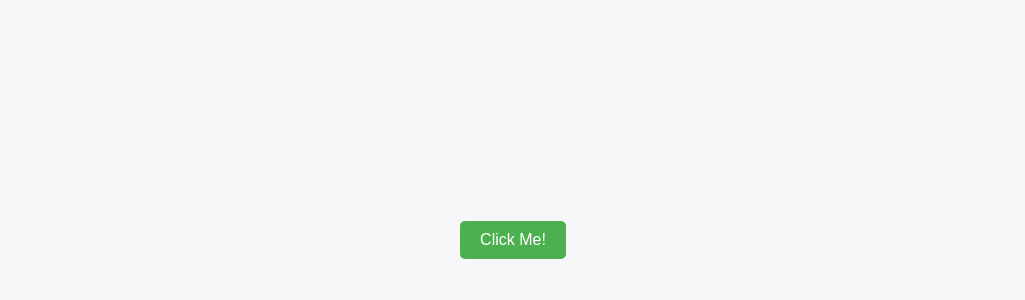
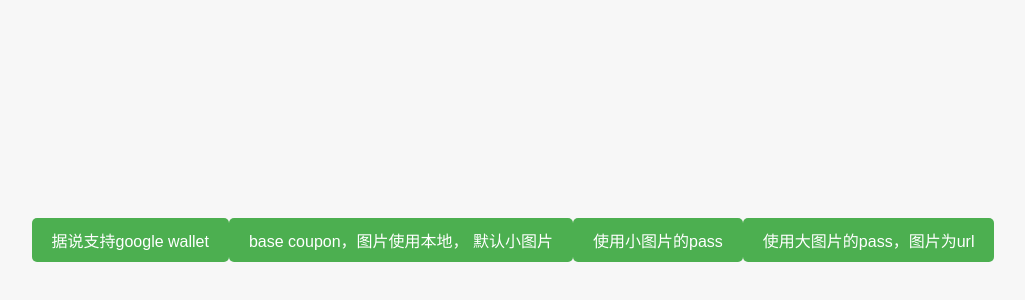
Before and after one commit to XN-Wang/passkit-demo, a website: page index.html in a window 1280 px wide. Shown: the part 160-460 px from the top of the page, without its empty margins (127-1152 px from the left). Drawn offline with Linux system fonts and the light colour scheme.

Commit message:
update index.html

```diff
--- a/index.html
+++ b/index.html
@@ -31,10 +31,20 @@
     </style>
 </head>
 <body>
-    <button onclick="download()">Click Me!</button>
+    <button onclick="download(1)">据说支持google wallet</button>
+    <button onclick="download(2)">base coupon，图片使用本地， 默认小图片</button>
+    <button onclick="download(3)">使用小图片的pass</button>
+    <button onclick="download(4)">使用大图片的pass，图片为url</button>
     <script>
-        function download() {
-            window.open('https://github.com/XN-Wang/passkit-demo/raw/refs/heads/master/0x9C3C66b2b3bB455657299ed1fda33e70cEB651F9-2-eb1083793994aae939127a4481792f58.pkpass')
+        function download(number) {
+            let src = ''
+            switch(number) {
+                case 1: src='https://github.com/XN-Wang/passkit-demo/raw/refs/heads/gh-pages/pass-test/Pass-Example-Generic.pkpass';break;
+                case 2: src='https://github.com/XN-Wang/passkit-demo/raw/refs/heads/gh-pages/pass-test/myPass.pkpass';break;
+                case 3: src='https://github.com/XN-Wang/passkit-demo/raw/refs/heads/gh-pages/pass-test/award.pkpass';break;
+                case 4: src='https://github.com/XN-Wang/passkit-demo/raw/refs/heads/gh-pages/pass-test/0x9C3C66b2b3bB455657299ed1fda33e70cEB651F9-2-eb1083793994aae939127a4481792f58.pkpass';break;
+            }
+            window.open(src)
         }
     </script>
 </body>
```
